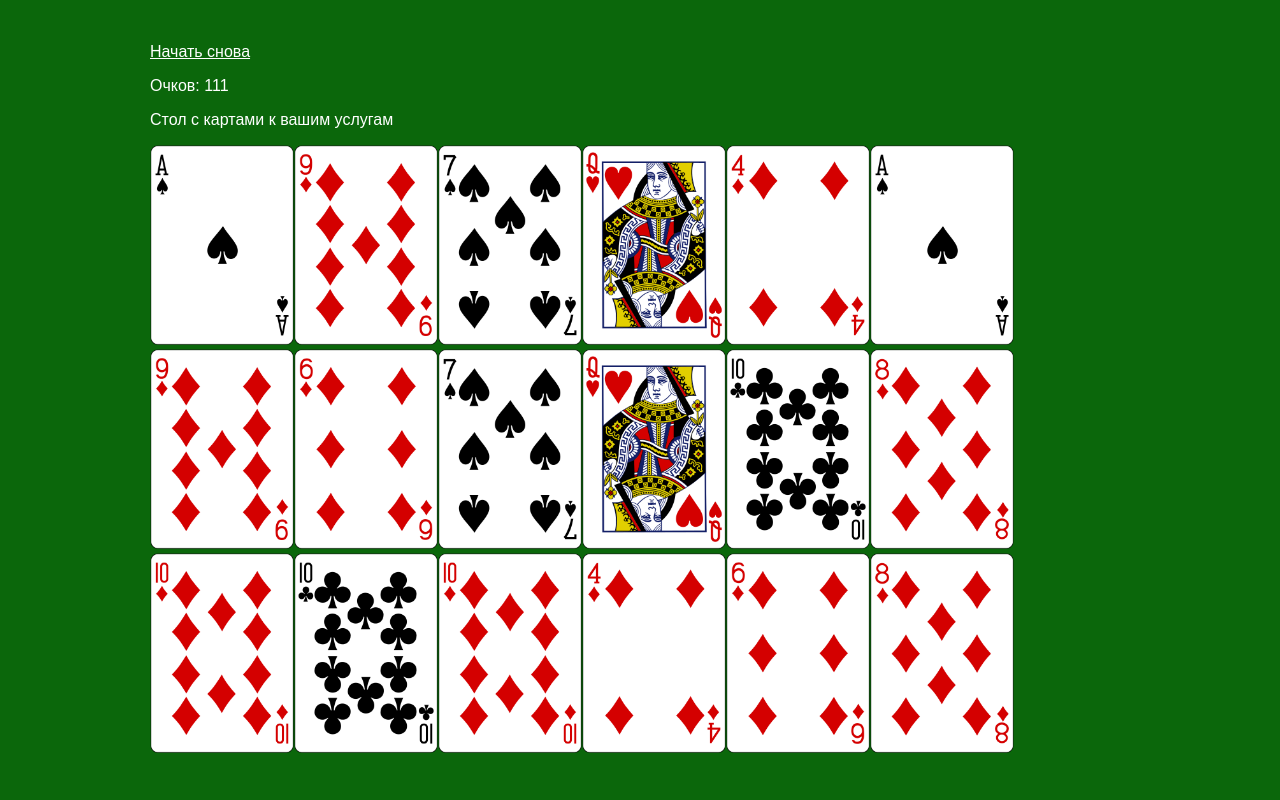
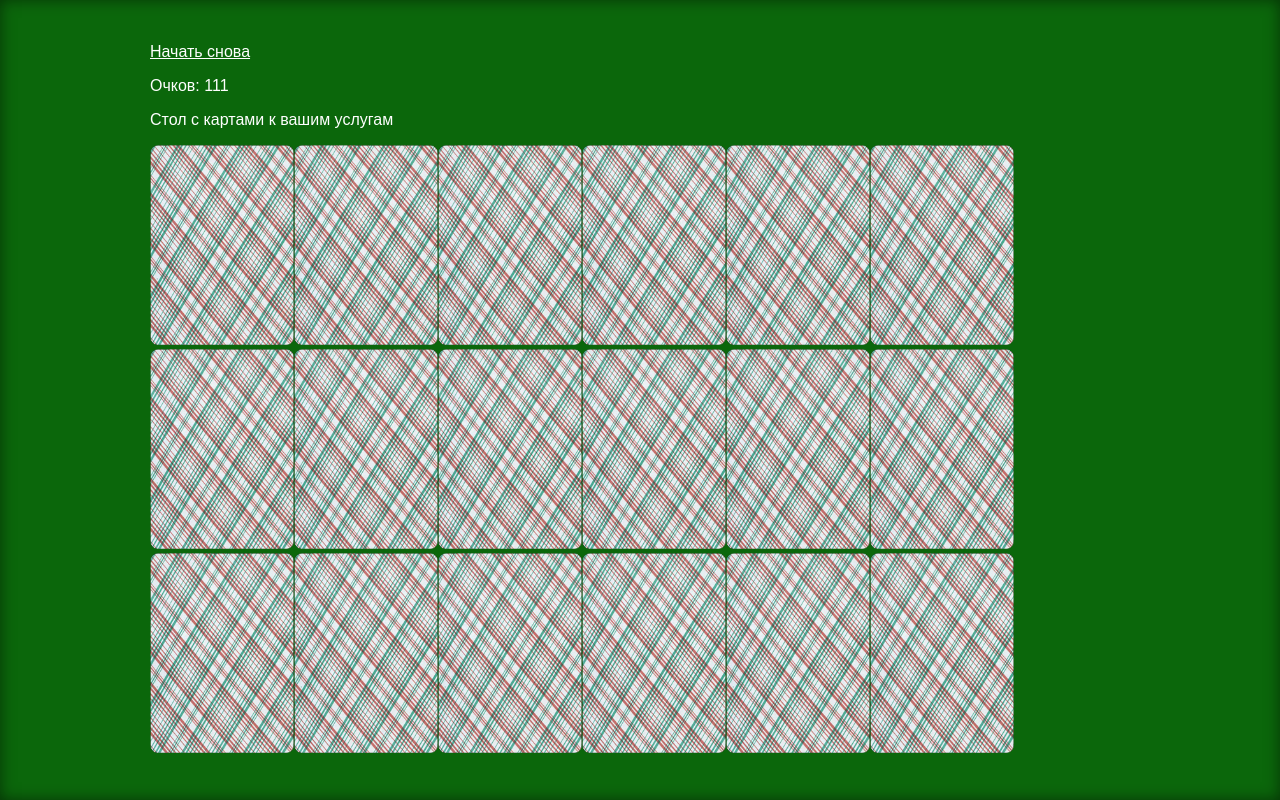
Before and after one commit to xsenia/memory-react, a React (Create React App) app: page / in a window 1280 px wide. Both pictures are taken after a click on the button "Начать игру". Built offline with nearby package versions, Linux system fonts and the light colour scheme.

Commit message:
added turn around all cards

```diff
--- a/src/Components/Card/Card.js
+++ b/src/Components/Card/Card.js
@@ -9,7 +9,7 @@
   const cardClassName = `${prefix} ${prefix}--${cardName}`;
   const id = `${props.id}`;
   return(
-    <div id={id} className={cardClassName}>
+    <div id={id} className={cardClassName}  data-turn={props.turn}>
       <img src={backCard} className="backCard" alt="backCard" />
     </div>
   );
--- a/src/Components/CardsControl/CardsControl.js
+++ b/src/Components/CardsControl/CardsControl.js
@@ -7,15 +7,6 @@
 
 
   render(){
-
-    /*-----переворот карт---*/
-    function func() {
-      alert( 'Привет' );
-    }
-    setTimeout(func, 1000);
-    /*---//переворот карт---*/
-
-
 
     /*--------------------------работа с массивом-----------------------------*/
     const cardsArray =  ['0C','0D','0H','0S',
@@ -52,7 +43,8 @@
     let gameCards = randomArrDubleRandom.map((card, i) => {
         const oneCard = {
             id: i,
-            name: card
+            name: card,
+            turn: false
         };
         return oneCard;
     });
@@ -61,19 +53,28 @@
 
 
 
+    /*-----переворот карт---*/
+    function func() {
+      const cards =  document.getElementsByClassName('card');
+      if (cards.length > 0) {
+        for (var i = 0; i < cards.length; i++) {
+          cards[i].classList.add("turnaround");
+        }
+      }
+    }
+    setTimeout(func, 2000);
+    /*---//переворот карт---*/
+
+
+
     /*тут теперь массив с играющими картами*/
     return(
       <div className="cardsWrap">
         {gameCards.map((card, i) =>
-            <Card key={i} id={card.id} cardUrl={card.name} />
+            <Card key={i} id={card.id} cardUrl={card.name} turn={card.turn} />
         )}
       </div>
     );
-
-
-
-
-
   }
 
 }
--- a/src/index.css
+++ b/src/index.css
@@ -15,6 +15,7 @@
   display: -o-flex;
   display: flex;
   min-height: 100%;
+
 }
 .bodyguard {
   display: -webkit-flex;
@@ -35,7 +36,7 @@
   min-width: 100%;
   background-color: #0b670b;
   color: #fff;
-
+  box-shadow: inset 0px 0px 15px rgba(0,0,0,0.5);
 }
 .deck {
   display: -webkit-flex;
@@ -128,3 +129,8 @@
   max-width: 100%;
   flex-basis: 980px;
 }
+
+/*поврот карты*/
+.turnaround img {
+  opacity: 1;
+}
```
